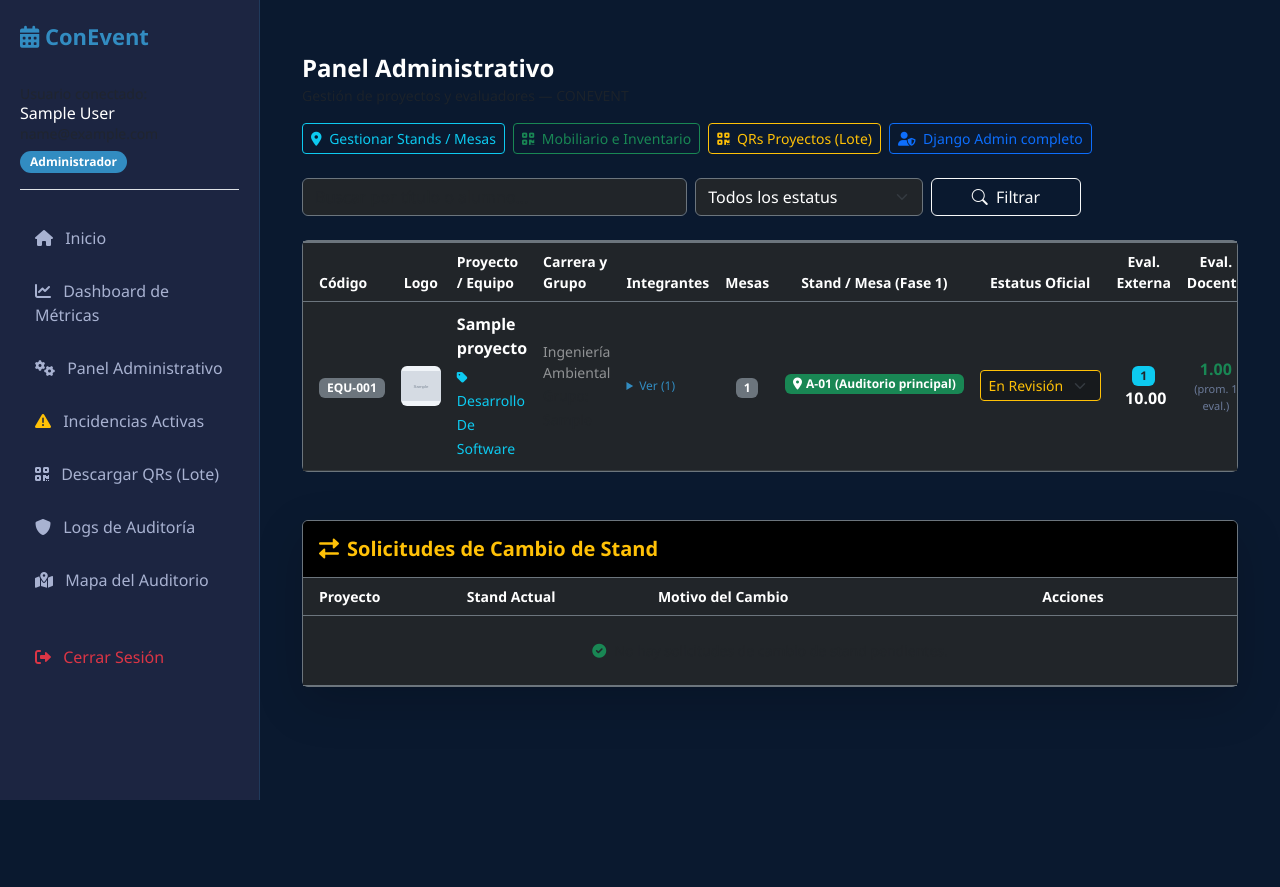
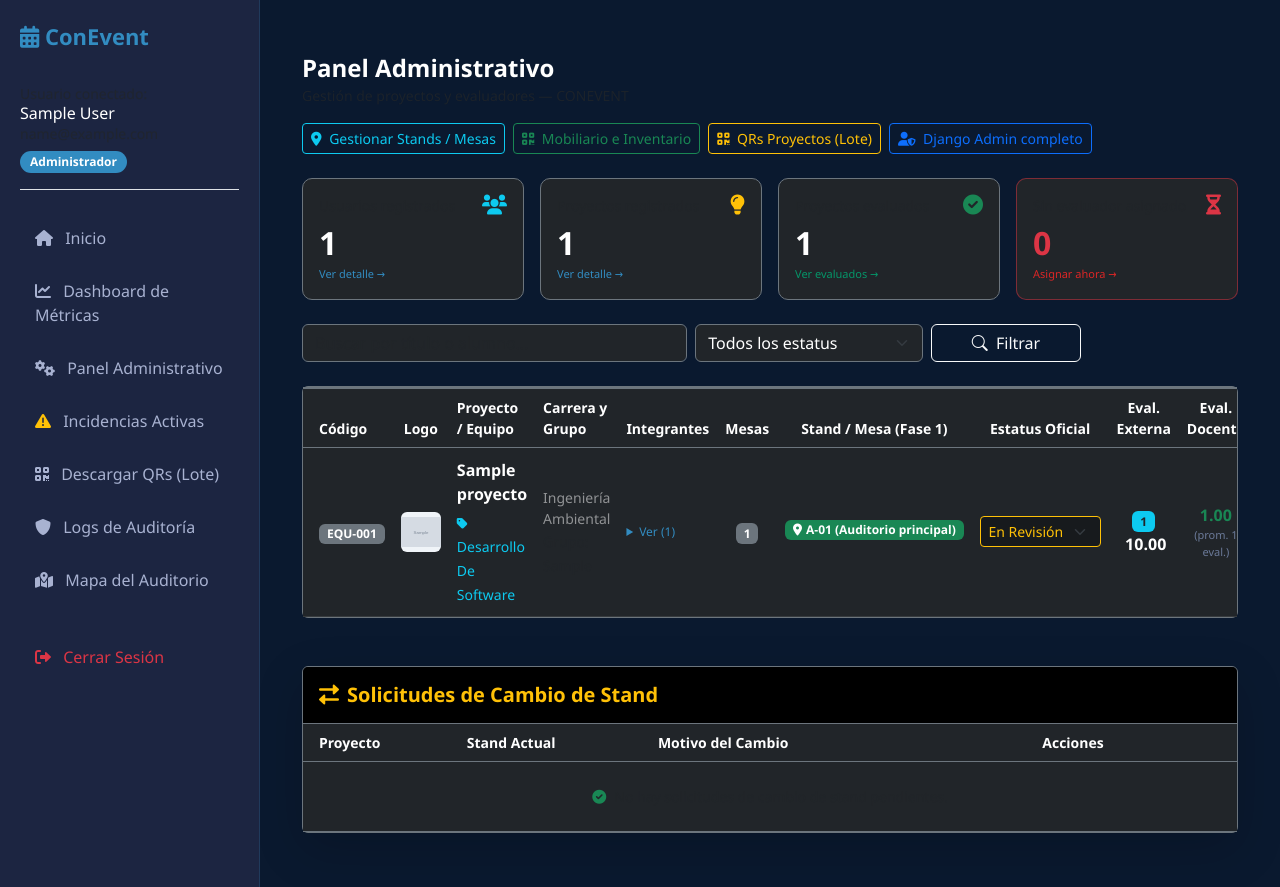
Before and after one commit to LuisRGA18/conevent, a Django app: page /auth/panel-admin/ in a window 1280 px wide. Before the commit the page ends 800 px from the top, so only its background shows below. Run offline with Django 5.2, Linux system fonts and the light colour scheme; a user stored in the database is signed in; data comes from the database, SQL or seed files in the repository; tables that the repository leaves empty hold one stand-in row (values such as "Sample post"); grey boxes marked "Sample" are stand-in pictures; parts of the project's set-up code (start-up, migrations or seed data) failed here and were passed over.

Commit message:
feat: correccion de asignacion automatica de stands y dashboard interactivo admin

```diff
--- a/espacios/models.py
+++ b/espacios/models.py
@@ -29,12 +29,10 @@ class Stand(models.Model):
 
 
 class AsignacionStand(models.Model):
-    # Un stand físico individual solo puede asignarse a un único proyecto para evitar colisiones.
-    # Sin embargo, un proyecto puede tener asignados múltiples stands (por ejemplo, si necesitan hasta 2 mesas/stands).
-    # Por lo tanto, stand es OneToOneField y proyecto es ForeignKey.
     stand = models.OneToOneField(
         Stand,
-        on_delete=models.CASCADE,
+        on_delete=models.SET_NULL,
+        null=True, blank=True,
         related_name='asignacion',
         verbose_name="Stand / Mesa física",
         limit_choices_to={'esta_activo': True}
@@ -51,6 +49,7 @@ class AsignacionStand(models.Model):
     motivo_cambio = models.TextField(blank=True, verbose_name="Motivo de solicitud de cambio")
     cambio_autorizado = models.BooleanField(null=True, blank=True, verbose_name="Cambio autorizado por admin")
     motivo_rechazo = models.TextField(blank=True, verbose_name="Motivo de rechazo de cambio")
+    activa = models.BooleanField(default=True, verbose_name="Asignación activa")
 
     class Meta:
         verbose_name = "Asignación de Stand"
@@ -58,7 +57,7 @@ class AsignacionStand(models.Model):
         ordering = ['-fecha_asignacion']
 
     def __str__(self):
-        return f"Stand {self.stand.numero} -> {self.proyecto.titulo}"
+        return f"Stand {self.stand.numero if self.stand else 'N/A'} -> {self.proyecto.titulo}"
 
 # ──────────────────────────────────────────────────────────────
 # CARGA ACADÉMICA DOCENTE (Para Asignación Automática RF3)
--- a/templates/usuarios/panel_admin.html
+++ b/templates/usuarios/panel_admin.html
@@ -22,6 +22,89 @@
       </a>
     </div>
   </div>
+
+  <!-- KPI Metrics Cards Row -->
+  <div class="row g-3 mb-4">
+    <!-- Usuarios registrados -->
+    <div class="col-md-3">
+      <a href="{% url 'panel_admin' %}#usuarios" style="text-decoration:none;">
+        <div class="card bg-dark border-secondary h-100 p-3" style="cursor:pointer; transition:transform 0.2s, box-shadow 0.2s; border-radius:10px;"
+             onmouseover="this.style.transform='translateY(-4px)'; this.style.boxShadow='0 4px 15px rgba(0,0,0,0.4)';"
+             onmouseout="this.style.transform='translateY(0)'; this.style.boxShadow='none';">
+          <div class="d-flex align-items-center justify-content-between mb-2">
+            <span class="text-muted small uppercase tracking-wider">Usuarios registrados</span>
+            <i class="fas fa-users text-info fs-5"></i>
+          </div>
+          <h2 class="fw-bold text-white mb-1">{{ total_usuarios }}</h2>
+          <span style="font-size:11px; color:#328cc1; display:block;">Ver detalle →</span>
+        </div>
+      </a>
+    </div>
+
+    <!-- Proyectos registrados -->
+    <div class="col-md-3">
+      <a href="{% url 'panel_admin' %}#proyectos" style="text-decoration:none;">
+        <div class="card bg-dark border-secondary h-100 p-3" style="cursor:pointer; transition:transform 0.2s, box-shadow 0.2s; border-radius:10px;"
+             onmouseover="this.style.transform='translateY(-4px)'; this.style.boxShadow='0 4px 15px rgba(0,0,0,0.4)';"
+             onmouseout="this.style.transform='translateY(0)'; this.style.boxShadow='none';">
+          <div class="d-flex align-items-center justify-content-between mb-2">
+            <span class="text-muted small uppercase tracking-wider">Proyectos registrados</span>
+            <i class="fas fa-lightbulb text-warning fs-5"></i>
+          </div>
+          <h2 class="fw-bold text-white mb-1">{{ total_proyectos }}</h2>
+          <span style="font-size:11px; color:#328cc1; display:block;">Ver detalle →</span>
+        </div>
+      </a>
+    </div>
+
+    <!-- Proyectos evaluados -->
+    <div class="col-md-3">
+      <a href="{% url 'panel_admin' %}?filtro=evaluados" style="text-decoration:none;">
+        <div class="card bg-dark border-secondary h-100 p-3" style="cursor:pointer; transition:transform 0.2s, box-shadow 0.2s; border-radius:10px;"
+             onmouseover="this.style.transform='translateY(-4px)'; this.style.boxShadow='0 4px 15px rgba(0,0,0,0.4)';"
+             onmouseout="this.style.transform='translateY(0)'; this.style.boxShadow='none';">
+          <div class="d-flex align-items-center justify-content-between mb-2">
+            <span class="text-muted small uppercase tracking-wider">Proyectos evaluados</span>
+            <i class="fas fa-check-circle text-success fs-5"></i>
+          </div>
+          <h2 class="fw-bold text-white mb-1">{{ proyectos_evaluados }}</h2>
+          <span style="font-size:11px; color:#059669; display:block;">Ver evaluados →</span>
+        </div>
+      </a>
+    </div>
+
+    <!-- Sin evaluador -->
+    <div class="col-md-3">
+      <a href="{% url 'panel_admin' %}?filtro=sin_evaluador" style="text-decoration:none;">
+        <div class="card bg-dark border-danger border-opacity-50 h-100 p-3" style="cursor:pointer; transition:transform 0.2s, box-shadow 0.2s; border-radius:10px;"
+             onmouseover="this.style.transform='translateY(-4px)'; this.style.boxShadow='0 4px 15px rgba(220,38,38,0.2)';"
+             onmouseout="this.style.transform='translateY(0)'; this.style.boxShadow='none';">
+          <div class="d-flex align-items-center justify-content-between mb-2">
+            <span class="text-muted small uppercase tracking-wider">Sin evaluador asignado</span>
+            <i class="fas fa-hourglass-half text-danger fs-5"></i>
+          </div>
+          <h2 class="fw-bold text-danger mb-1">{{ sin_evaluador }}</h2>
+          <span style="font-size:11px; color:#dc2626; display:block;">Asignar ahora →</span>
+        </div>
+      </a>
+    </div>
+  </div>
+
+  {% if filtro_activo %}
+  <div style="background:#e8f4fb; border-radius:8px; padding:10px 16px;
+              margin-bottom:16px; display:flex; align-items:center;
+              justify-content:space-between;">
+    <span style="font-size:13px; color:#0b3c5d;">
+      Filtrando:
+      {% if filtro_activo == 'evaluados' %}Proyectos evaluados
+      {% elif filtro_activo == 'sin_evaluador' %}Proyectos sin evaluador
+      {% endif %}
+      ({{ todos_los_proyectos|length }} resultado{{ todos_los_proyectos|length|pluralize }})
+    </span>
+    <a href="{% url 'panel_admin' %}"
+       style="font-size:12px; color:#dc2626; text-decoration:none; font-weight:600;">✕ Limpiar filtro</a>
+  </div>
+  {% endif %}
 
   <!-- Filtros -->
   <form method="get" class="row g-2 mb-4">
@@ -52,7 +135,7 @@
   </form>
 
   <!-- Tabla de proyectos -->
-  <div class="card bg-dark border-secondary">
+  <div id="proyectos" class="card bg-dark border-secondary">
     <div class="table-responsive">
       <table class="table table-dark table-hover align-middle mb-0">
         <thead class="table-group-divider border-secondary text-muted small">
--- a/usuarios/views.py
+++ b/usuarios/views.py
@@ -659,6 +659,13 @@ def panel_admin_view(request):
 
     q       = request.GET.get('q', '').strip()
     estatus = request.GET.get('estatus', '').strip()
+    filtro  = request.GET.get('filtro', '').strip()
+
+    # Filtros desde las tarjetas del dashboard
+    if filtro == 'evaluados':
+        qs = qs.filter(calificacion__isnull=False)
+    elif filtro == 'sin_evaluador':
+        qs = qs.filter(evaluadores__isnull=True)
 
     if q:
         qs = qs.filter(
@@ -681,6 +688,12 @@ def panel_admin_view(request):
         cambio_autorizado__isnull=True
     ).select_related('proyecto', 'stand')
 
+    # Métricas del Dashboard Admin
+    total_usuarios = Usuario.objects.filter(is_active=True).count()
+    total_proyectos = Proyecto.objects.count()
+    proyectos_evaluados = Proyecto.objects.filter(calificacion__isnull=False).count()
+    sin_evaluador_count = Proyecto.objects.filter(evaluadores__isnull=True).count()
+
     return render(request, 'usuarios/panel_admin.html', {
         'todos_los_proyectos': proyectos_list,
         'todos_los_docentes':  Usuario.objects.filter(rol='EVALUADOR'),
@@ -688,6 +701,11 @@ def panel_admin_view(request):
         'estatus_filtro':  estatus,
         'estatus_choices': Proyecto.ESTATUS_CHOICES,
         'solicitudes_cambio': solicitudes_cambio,
+        'total_usuarios':  total_usuarios,
+        'total_proyectos': total_proyectos,
+        'proyectos_evaluados': proyectos_evaluados,
+        'sin_evaluador':   sin_evaluador_count,
+        'filtro_activo':   filtro,
     })
 
 
```
Also changed, not shown: espacios/management/commands/asignar_stands.py (+61 -83 lines), espacios/views.py (+67 -31 lines), templates/espacios/asignar_stand_manual.html (+10 -1 lines), espacios/migrations/0005_asignacionstand_activa_alter_asignacionstand_stand.py (added), espacios/migrations/0006_alter_asignacionstand_stand.py (added).
